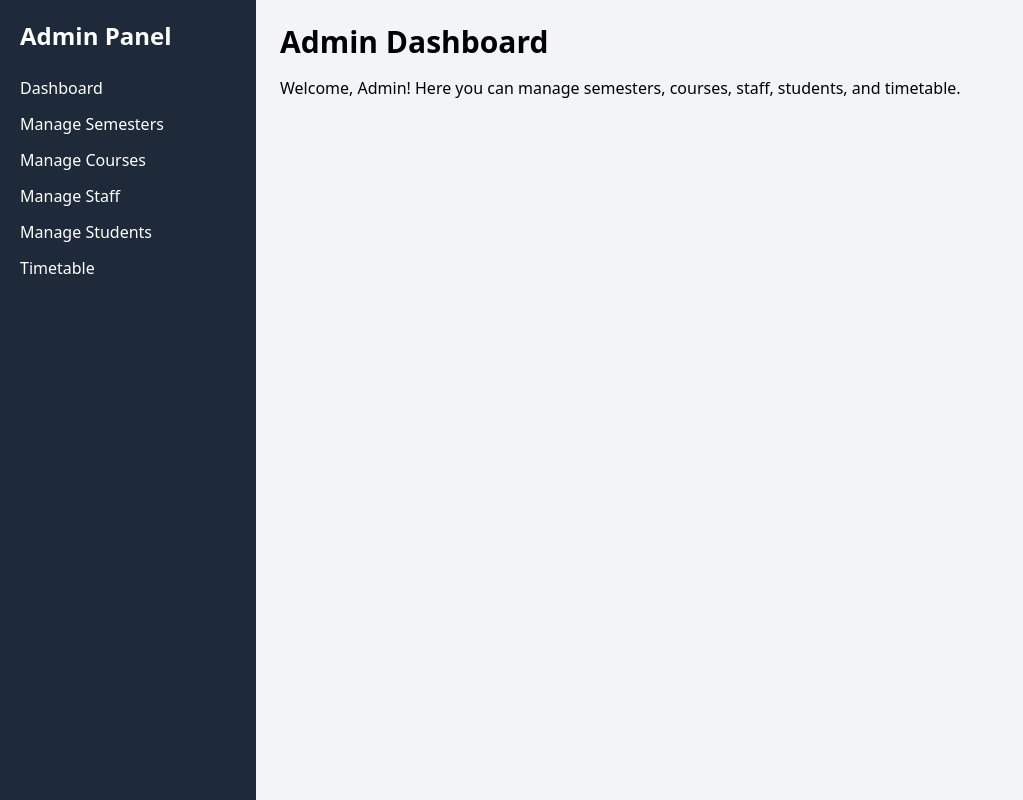
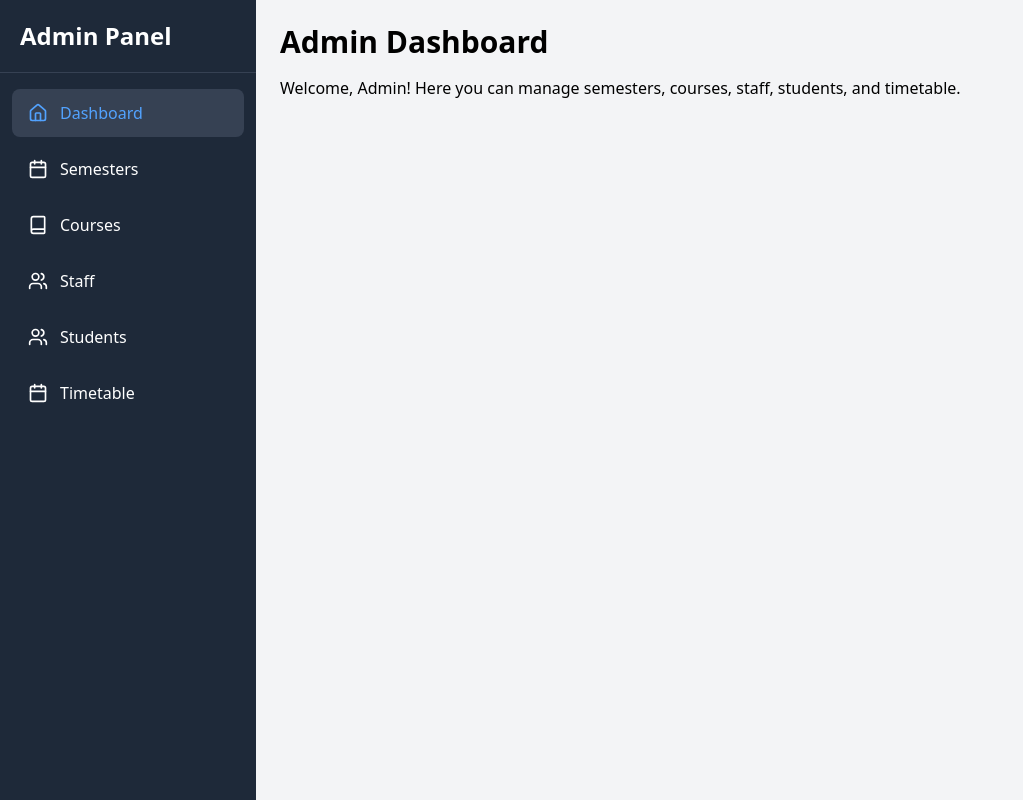
Before and after one commit to RamPrasathM-2005/Attendance-Management-System, a React (Vite) app in the folder College/frontend/: page /admin/dashboard in a window 1280 px wide. Shown: the whole page, without its empty margins (0-1023 px from the left). Built offline with nearby package versions, Linux system fonts and the light colour scheme; sample sign-in values are in the browser's storage.

Commit message:
Created Staffs Dashboard and Sidebar

```diff
--- a/College/frontend/src/components/Sidebar/AdminSidebar.jsx
+++ b/College/frontend/src/components/Sidebar/AdminSidebar.jsx
@@ -1,43 +1,81 @@
-import React from "react";
-import { Link } from "react-router-dom";
+import React, { useState } from 'react';
+import { Home, Book, Users, Calendar, X, Menu } from 'lucide-react';
+import { NavLink } from 'react-router-dom';
 
 const AdminSidebar = () => {
+  const [isOpen, setIsOpen] = useState(false);
+
+  const sidebarItems = [
+    { to: "/admin/dashboard", icon: Home, label: "Dashboard" },
+    { to: "/admin/manage-semesters", icon: Calendar, label: "Semesters" },
+    { to: "/admin/manage-courses", icon: Book, label: "Courses" },
+    { to: "/admin/manage-staff", icon: Users, label: "Staff" },
+    { to: "/admin/manage-students", icon: Users, label: "Students" },
+    { to: "/admin/timetable", icon: Calendar, label: "Timetable" }
+  ];
+
   return (
-    <div className="w-64 bg-gray-800 text-white h-screen p-5">
-      <h2 className="text-2xl font-bold mb-6">Admin Panel</h2>
-      <ul className="space-y-3">
-        <li>
-          <Link to="/admin/dashboard" className="hover:text-blue-400">
-            Dashboard
-          </Link>
-        </li>
-        <li>
-          <Link to="/admin/manage-semesters" className="hover:text-blue-400">
-            Manage Semesters
-          </Link>
-        </li>
-        <li>
-          <Link to="/admin/manage-courses" className="hover:text-blue-400">
-            Manage Courses
-          </Link>
-        </li>
-        <li>
-          <Link to="/admin/manage-staff" className="hover:text-blue-400">
-            Manage Staff
-          </Link>
-        </li>
-        <li>
-          <Link to="/admin/manage-students" className="hover:text-blue-400">
-            Manage Students
-          </Link>
-        </li>
-        <li>
-          <Link to="/admin/timetable" className="hover:text-blue-400">
-            Timetable
-          </Link>
-        </li>
-      </ul>
-    </div>
+    <>
+      {/* Mobile overlay */}
+      {isOpen && (
+        <div
+          className="fixed inset-0 backdrop-blur-sm z-40 lg:hidden"
+          onClick={() => setIsOpen(false)}
+        />
+      )}
+
+      {/* Sidebar */}
+      <div className={`
+        fixed lg:static inset-y-0 left-0 z-50
+        w-64 bg-gray-800 text-white min-h-screen
+        transform transition-transform duration-300 ease-in-out
+        ${isOpen ? 'translate-x-0' : '-translate-x-full lg:translate-x-0'}
+      `}>
+        <div className="flex items-center justify-between p-5 border-b border-gray-700">
+          <h2 className="text-2xl font-bold">Admin Panel</h2>
+          <button
+            onClick={() => setIsOpen(false)}
+            className="lg:hidden p-2 rounded-lg hover:bg-gray-700"
+          >
+            <X className="w-5 h-5" />
+          </button>
+        </div>
+
+        <nav className="mt-4">
+          <ul className="space-y-2 px-3">
+            {sidebarItems.map((item, index) => {
+              const Icon = item.icon;
+              return (
+                <li key={index}>
+                  <NavLink
+                    to={item.to}
+                    className={({ isActive }) => `
+                      flex items-center space-x-3 px-4 py-3 rounded-lg
+                      hover:bg-gray-700 hover:text-blue-400 transition-all duration-200
+                      ${isActive ? 'bg-gray-700 text-blue-400' : ''}
+                    `}
+                    onClick={() => setIsOpen(false)} // close sidebar on mobile link click
+                  >
+                    <Icon className="w-5 h-5" />
+                    <span>{item.label}</span>
+                  </NavLink>
+                </li>
+              );
+            })}
+          </ul>
+        </nav>
+      </div>
+
+      {/* Hamburger button */}
+      {!isOpen && (
+        <button
+          className="fixed top-4 left-4 z-50 lg:hidden p-2 rounded-lg bg-gray-800 text-white hover:bg-gray-700"
+          onClick={() => setIsOpen(true)}
+        >
+          <Menu className="w-6 h-6" />
+        </button>
+      )}
+    </>
   );
 };
 
--- a/College/frontend/src/components/Sidebar/StaffSidebar.jsx
+++ b/College/frontend/src/components/Sidebar/StaffSidebar.jsx
@@ -1,38 +1,80 @@
-import React from "react";
-import { Link } from "react-router-dom";
+import React, { useState } from 'react';
+import { Home, BookMarked, UserCheck, Award, BarChart3, X, Menu } from 'lucide-react';
+import { NavLink } from 'react-router-dom';
 
 const StaffSidebar = () => {
+  const [isOpen, setIsOpen] = useState(false);
+
+  const sidebarItems = [
+    { to: "/staff/dashboard", icon: Home, label: "Dashboard" },
+    { to: "/staff/my-courses", icon: BookMarked, label: "My Courses" },
+    { to: "/staff/attendance", icon: UserCheck, label: "Attendance" },
+    { to: "/staff/marks-allocation", icon: Award, label: "Marks Allocation" },
+    { to: "/staff/reports", icon: BarChart3, label: "Reports" }
+  ];
+
   return (
-    <div className="w-64 bg-gray-800 text-white h-screen p-5">
-      <h2 className="text-2xl font-bold mb-6">Staff Panel</h2>
-      <ul className="space-y-3">
-        <li>
-          <Link to="/staff/dashboard" className="hover:text-blue-400">
-            Dashboard
-          </Link>
-        </li>
-        <li>
-          <Link to="/staff/my-courses" className="hover:text-blue-400">
-            My Courses
-          </Link>
-        </li>
-        <li>
-          <Link to="/staff/attendance" className="hover:text-blue-400">
-            Attendance
-          </Link>
-        </li>
-        <li>
-          <Link to="/staff/marks-allocation" className="hover:text-blue-400">
-            Marks Allocation
-          </Link>
-        </li>
-        <li>
-          <Link to="/staff/reports" className="hover:text-blue-400">
-            Reports
-          </Link>
-        </li>
-      </ul>
-    </div>
+    <>
+      {/* Mobile Overlay */}
+      {isOpen && (
+        <div
+          className="fixed inset-0 backdrop-blur-sm z-40 lg:hidden"
+          onClick={() => setIsOpen(false)}
+        />
+      )}
+
+      {/* Sidebar */}
+      <div className={`
+        fixed lg:static inset-y-0 left-0 z-50
+        w-64 bg-gray-800 text-white min-h-screen
+        transform transition-transform duration-300 ease-in-out
+        ${isOpen ? 'translate-x-0' : '-translate-x-full lg:translate-x-0'}
+      `}>
+        <div className="flex items-center justify-between p-5 border-b border-gray-700">
+          <h2 className="text-2xl font-bold">Staff Panel</h2>
+          <button
+            onClick={() => setIsOpen(false)}
+            className="lg:hidden p-2 rounded-lg hover:bg-gray-700"
+          >
+            <X className="w-5 h-5" />
+          </button>
+        </div>
+
+        <nav className="mt-4">
+          <ul className="space-y-2 px-3">
+            {sidebarItems.map((item, index) => {
+              const Icon = item.icon;
+              return (
+                <li key={index}>
+                  <NavLink
+                    to={item.to}
+                    className={({ isActive }) => `
+                      flex items-center space-x-3 px-4 py-3 rounded-lg
+                      hover:bg-gray-700 hover:text-blue-400 transition-all duration-200
+                      ${isActive ? 'bg-gray-700 text-blue-400' : ''}
+                    `}
+                    onClick={() => setIsOpen(false)} // close sidebar on mobile link click
+                  >
+                    <Icon className="w-5 h-5" />
+                    <span>{item.label}</span>
+                  </NavLink>
+                </li>
+              );
+            })}
+          </ul>
+        </nav>
+      </div>
+
+      {/* Hamburger button */}
+      {!isOpen && (
+        <button
+          className="fixed top-4 left-4 z-50 lg:hidden p-2 rounded-lg bg-gray-800 text-white hover:bg-gray-700"
+          onClick={() => setIsOpen(true)}
+        >
+          <Menu className="w-6 h-6" />
+        </button>
+      )}
+    </>
   );
 };
 
--- a/College/frontend/src/pages/staff/Dashboard.jsx
+++ b/College/frontend/src/pages/staff/Dashboard.jsx
@@ -1,12 +1,150 @@
-import React from "react";
+import React, { useState } from 'react';
+import { Search, MoreVertical } from 'lucide-react';
 
-const StaffDashboard = () => {
+const CourseDashboard = () => {
+  const [searchQuery, setSearchQuery] = useState('');
+  const [statusFilter, setStatusFilter] = useState('In progress');
+  const [sortBy, setSortBy] = useState('Sort by last accessed');
+
+  const courses = [
+    {
+      id: '23CS11E',
+      title: 'Web Framework using Python - DVK Batch - O25-26',
+      semester: '2025 - 2026 ODD SEMESTER',
+      bgColor: 'bg-purple-500'
+    },
+    {
+      id: '23CS55C',
+      title: 'Artificial Intelligence (DRYG Batch) 2025-2026 Odd Sem',
+      semester: '2025 - 2026 ODD SEMESTER',
+      bgColor: 'bg-gray-400'
+    },
+    {
+      id: '25-26-ODD',
+      title: 'OBJECT ORIENTED ANALYSIS AND DESIGN',
+      semester: '2025 - 2026 ODD SEMESTER',
+      bgColor: 'bg-yellow-500'
+    },
+    {
+      id: '23CS42',
+      title: 'Software Engineering Principles',
+      semester: '2025 - 2026 ODD SEMESTER',
+      bgColor: 'bg-blue-500'
+    },
+    {
+      id: '23CS61',
+      title: 'Computer Graphics and Visualization',
+      semester: '2025 - 2026 ODD SEMESTER',
+      bgColor: 'bg-green-500'
+    },
+    {
+      id: '23CS34',
+      title: 'Database Management Systems',
+      semester: '2025 - 2026 ODD SEMESTER',
+      bgColor: 'bg-red-500'
+    }
+  ];
+
+  const filteredCourses = courses.filter(course =>
+    course.title.toLowerCase().includes(searchQuery.toLowerCase()) ||
+    course.id.toLowerCase().includes(searchQuery.toLowerCase())
+  );
+
   return (
-    <div>
-      <h1 className="text-3xl font-bold mb-4">Staff Dashboard</h1>
-      <p>Welcome, Staff! Here you can see your courses, manage attendance, allocate marks, and generate reports.</p>
+    <div className="p-6 bg-gray-100 min-h-screen">
+      {/* Header */}
+      <header className="mb-6">
+        <div className="flex items-center justify-between">
+          <h1 className="text-2xl font-bold text-gray-900">Hi, KALAI M! 👋</h1>
+
+        </div>
+      </header>
+
+      {/* Course Overview Title */}
+      <div className="mb-6">
+        <h2 className="text-xl font-semibold text-blue-700">Course Overview</h2>
+      </div>
+
+      {/* Search & Filters */}
+      <div className="bg-white rounded-lg shadow-sm p-4 mb-6 flex flex-col md:flex-row gap-4">
+        <select
+          className="px-3 py-2 border border-gray-300 rounded-lg text-sm focus:ring-2 focus:ring-blue-500 outline-none"
+          value={statusFilter}
+          onChange={(e) => setStatusFilter(e.target.value)}
+        >
+          <option value="In progress">In progress</option>
+          <option value="All">All courses</option>
+          <option value="Completed">Completed</option>
+          <option value="Not started">Not started</option>
+        </select>
+
+        <div className="flex-1 relative">
+          <Search className="w-4 h-4 text-gray-400 absolute left-3 top-1/2 -translate-y-1/2" />
+          <input
+            type="text"
+            placeholder="Search"
+            className="w-full pl-10 pr-4 py-2 border border-gray-300 rounded-lg text-sm focus:ring-2 focus:ring-blue-500 outline-none"
+            value={searchQuery}
+            onChange={(e) => setSearchQuery(e.target.value)}
+          />
+        </div>
+
+        <select
+          className="px-3 py-2 border border-gray-300 rounded-lg text-sm focus:ring-2 focus:ring-blue-500 outline-none"
+          value={sortBy}
+          onChange={(e) => setSortBy(e.target.value)}
+        >
+          <option value="Sort by last accessed">Sort by last accessed</option>
+          <option value="Sort by name">Sort by name</option>
+          <option value="Sort by progress">Sort by progress</option>
+        </select>
+
+        <select className="px-3 py-2 border border-gray-300 rounded-lg text-sm focus:ring-2 focus:ring-blue-500 outline-none">
+          <option value="Summary">Summary</option>
+          <option value="Card">Card</option>
+          <option value="List">List</option>
+        </select>
+      </div>
+
+      {/* Course List */}
+      <div className="space-y-4">
+        {filteredCourses.map((course) => (
+          <div key={course.id} className="bg-white rounded-lg shadow-sm hover:shadow-md transition-shadow">
+            <div className="p-6 flex items-start gap-4">
+              <div className={`w-16 h-16 ${course.bgColor} rounded-lg flex-shrink-0`}></div>
+              <div className="flex-1 min-w-0">
+                <div className="flex justify-between items-start">
+                  <div>
+                    <h3 className="text-lg font-medium text-blue-600 hover:text-blue-700 mb-1 cursor-pointer">
+                      {course.id} - {course.title}
+                    </h3>
+                    <p className="text-sm text-gray-600 mb-3">{course.semester}</p>
+                    {course.description && (
+                      <p className="text-sm text-gray-700 leading-relaxed mb-4">{course.description}</p>
+                    )}
+                    <span className="text-sm text-gray-600 font-medium">{course.progress}% complete</span>
+                  </div>
+                  <button className="p-2 text-gray-400 hover:text-gray-600 hover:bg-gray-100 rounded-lg transition-colors">
+                    <MoreVertical className="w-5 h-5" />
+                  </button>
+                </div>
+              </div>
+            </div>
+          </div>
+        ))}
+
+        {filteredCourses.length === 0 && (
+          <div className="text-center py-12">
+            <div className="w-16 h-16 bg-gray-100 rounded-full mx-auto mb-4 flex items-center justify-center">
+              <Search className="w-8 h-8 text-gray-400" />
+            </div>
+            <h3 className="text-lg font-medium text-gray-900 mb-2">No courses found</h3>
+            <p className="text-gray-600">Try adjusting your search criteria.</p>
+          </div>
+        )}
+      </div>
     </div>
   );
 };
 
-export default StaffDashboard;
+export default CourseDashboard;
```
